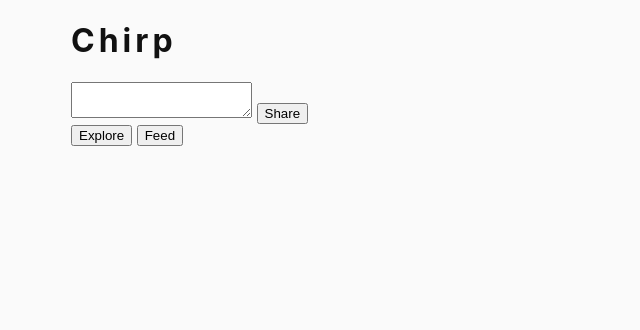
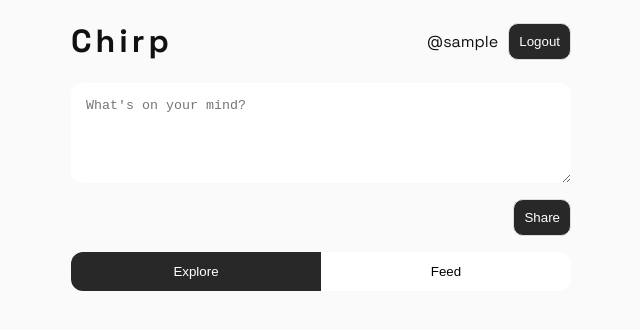
Before and after one commit to yoni4848/Twitter_clone_test, a website: page public/home.html in a window 1280 px wide. Shown: the whole page, without its empty margins (319-959 px from the left). Drawn offline with Linux system fonts and the light colour scheme; no server answers; sample sign-in values are in the browser's storage.

Commit message:
style the homepage a bit better and add the functionality to log out

```diff
--- a/public/css/style.css
+++ b/public/css/style.css
@@ -1,3 +1,4 @@
+@import url('https://fonts.googleapis.com/css2?family=Space+Grotesk:wght@300;400;500;600;700&display=swap');
 *{
     box-sizing: border-box;
 }
@@ -101,3 +102,71 @@ a{
     color: red;
     text-align: right;
 }
+#post-text-box{
+    border: none;
+    height: 100px;
+    border-radius: 12px;
+    padding: 15px;
+    margin-bottom: 16px;
+    width: 100%;
+}
+#post-text-box:focus{
+    outline: none;
+    border: 1px solid #111111;
+}
+
+#header{
+    display: flex;
+    justify-content: space-between;
+    align-items: center;
+}
+
+#user-logout{
+    display: flex;
+    align-items: center;
+    gap: 10px;
+}
+
+#create-post{
+    display: flex;
+    flex-direction: column;
+}
+#share-btn{
+    align-self: flex-end;
+    background-color:  #282828;
+    color: #ffffff;
+}
+
+
+.home-btn{
+    background-color:  #282828;
+    color: #ffffff;
+    border: 1px solid #dddddd;
+    border-radius: 10px;
+    padding: 10px;
+}
+.home-btn:hover{
+    opacity: 0.8;
+    cursor: pointer;
+}
+
+#tabs{
+    display: flex;
+    width: 100%;
+    margin: 16px 0;
+    border-radius: 12px;
+    overflow: hidden;
+}
+
+.tab{
+    flex: 1;
+    padding: 12px;
+    border: none;
+    background-color: #ffffff;
+    cursor: pointer;
+}
+
+.tab.active{
+    background-color: #282828;
+    color: #ffffff;
+}
--- a/public/home.html
+++ b/public/home.html
@@ -7,13 +7,21 @@
     <link rel="stylesheet" href="css/style.css" />
   </head>
   <body>
+    <div id="header">
     <h1>Chirp</h1>
+      <div id="user-logout">
+        <p id="user">@</p>
+        <button id="log-out" class="home-btn">Logout</button>
+      </div>
+    </div>
     <form id="create-post">
-        <textarea id="post-text-box"></textarea>
-        <button class="share">Share</button>
+        <textarea id="post-text-box" placeholder="What's on your mind?"></textarea>
+        <button id="share-btn" class="home-btn">Share</button>
     </form>
-    <button id="explore-button">Explore</button>
-     <button id="feed-button">Feed</button>
+    <div id="tabs">
+      <button id="explore-button" class="tab active">Explore</button>
+      <button id="feed-button" class="tab">Feed</button>
+    </div>
     <div id="feed"></div>
     <script src="js/home.js"></script>
   </body>
--- a/public/js/home.js
+++ b/public/js/home.js
@@ -3,7 +3,16 @@ const createPost = document.getElementById("create-post");
 const feed = document.getElementById("feed");
 const exploreButton = document.getElementById("explore-button");
 const feedButton = document.getElementById("feed-button");
+const user = document.getElementById('user');
+const logoutButton = document.getElementById('log-out');
 
+//check if the user is logged in before letting access to the home page
+if (!token){
+    window.location.href = "../index.html";
+}
+
+//display the username at the top right corner
+user.textContent += localStorage.getItem('username');
 
 //like a post
 function likePost(post_id){
@@ -85,6 +94,8 @@ createPost.addEventListener("submit", (event) => {
 
 //show popular post when explore is clicked
 exploreButton.addEventListener("click", () => {
+    feedButton.classList.remove('active');
+    exploreButton.classList.add('active');
     fetch("/api/explore", {
         method: "GET"
     })
@@ -98,6 +109,8 @@ exploreButton.addEventListener("click", () => {
 //show posts from accounts followed when feed is clicked
 
 feedButton.addEventListener("click", () => {
+    exploreButton.classList.remove('active');
+    feedButton.classList.add('active');
     fetch("/api/timeline", {
         method: "GET",
         headers: {
@@ -110,3 +123,9 @@ feedButton.addEventListener("click", () => {
     })
 
 });
+
+logoutButton.addEventListener("click", ()=>{
+    localStorage.removeItem('token');
+    localStorage.removeItem('username');
+    window.location.href = "../index.html"
+})
```
Also changed, not shown: public/js/login.js (+11 -0 lines).
